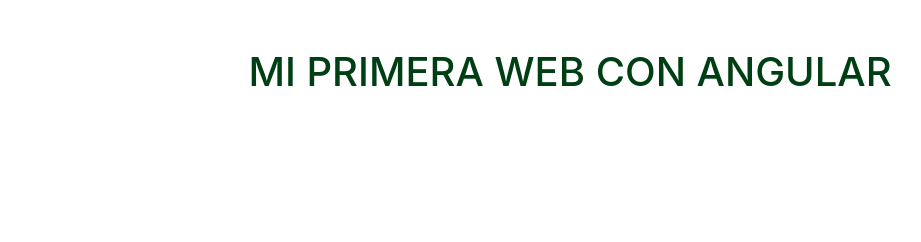
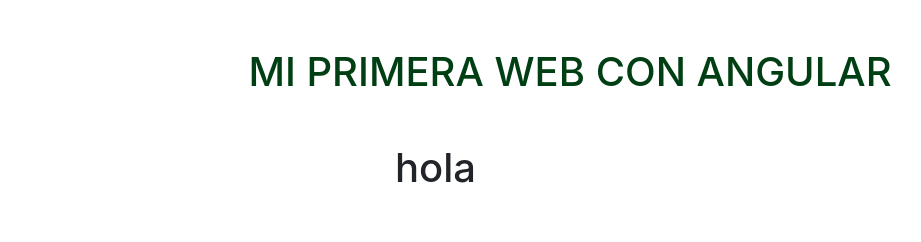
Before and after one commit to JAlvarezGar/miaplicacion, an Angular app: page / in a window 1280 px wide. Shown: the top 242 px of the page, without its empty margins (70-991 px from the left). Built offline with nearby package versions, Linux system fonts and the light colour scheme.

Commit message:
creo un servicio
creo un servicio llamado prueba

```diff
--- a/src/app/app.component.html
+++ b/src/app/app.component.html
@@ -21,6 +21,7 @@
         </div>
 
         <div class="cuerpo col-8">
+            <h1>hola</h1>
             <router-outlet></router-outlet>
 
 
```
Also changed, not shown: src/app/servicios/prueba.service.ts (added, +12 -0 lines).
